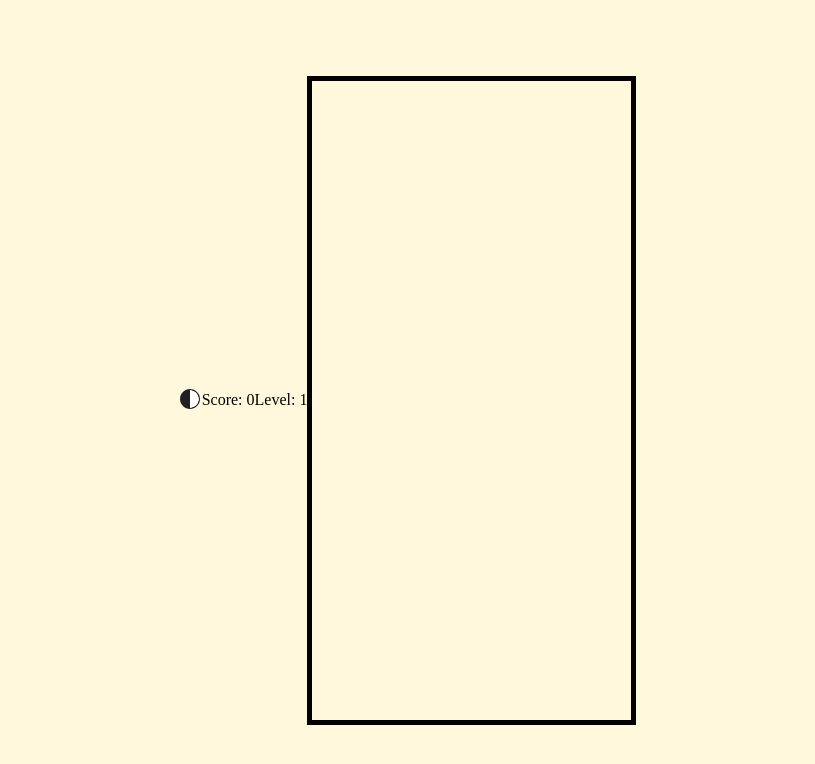
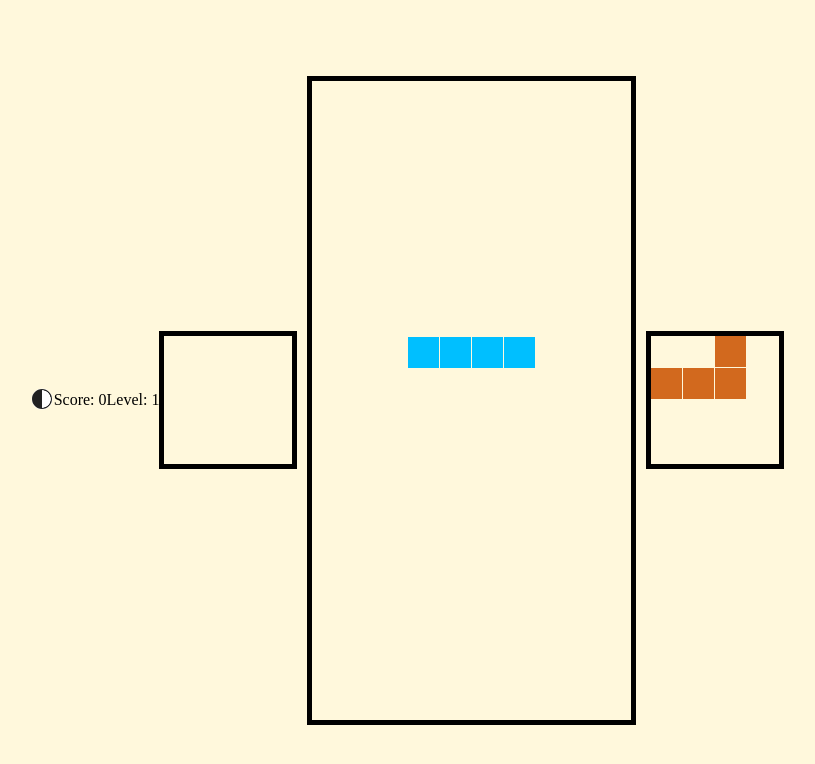
Before and after one commit to Ahimenes17/Tetris_Hihiik, a plain HTML site: page tetris1.html in a window 1280 px wide. Shown: the whole page, without its empty margins (233-1048 px from the left). Drawn offline with Linux system fonts and the light colour scheme.

Commit message:
next piece

```diff
--- a/tetris1.html
+++ b/tetris1.html
@@ -9,7 +9,9 @@
 	<button class="theme-button" id="theme-button" width="10px" height="10px" onclick="this.blur();"><img src="LogoTheme11.svg"></button>
 	<p>Score: <span id="score">0</span></p>
 	<p>Level: <span id="level">1</span></p>
-	<canvas style="display: block; margin: 0 auto;" width="319" height="639" id="game"></canvas>
+	<canvas style="display: block; margin: 0 auto;" width="128" height="128" id="memory"></canvas>
+	<canvas style="display: block; margin: 10px;" width="319" height="639" id="game"></canvas>
+	<canvas style="display: block; margin: 0 auto;" width="128" height="128" id="next"></canvas>
 	<script type="text/javascript" src="mainScripts.js"></script>
 	</body>
 </html>
```
